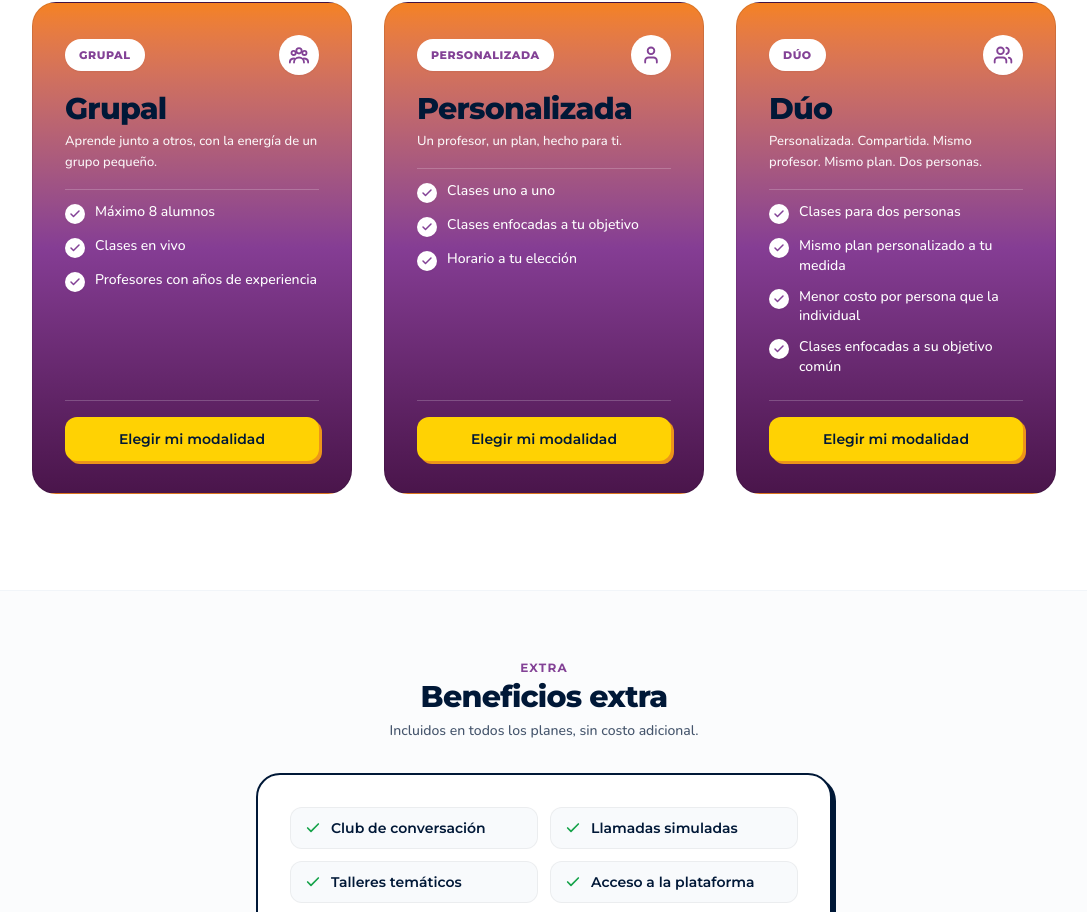
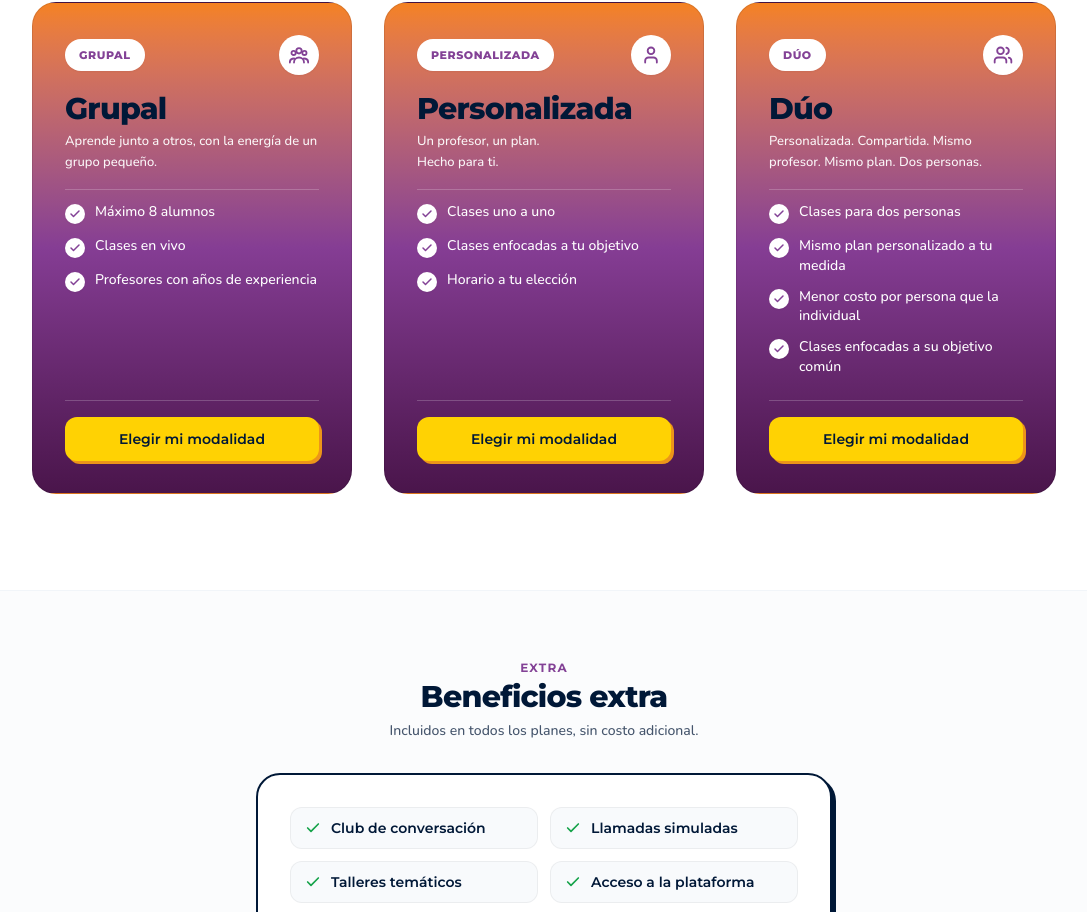
Before and after one commit to Dietol25/yycl-version-anterior, a Next.js app: page /planes in a window 1280 px wide. Shown: the part 859-1771 px from the top of the page, without its empty margins (96-1183 px from the left). Built offline with nearby package versions, Linux system fonts and the light colour scheme.

Commit message:
fix(modalidades): align card baseline by breaking Personalizada subtitle and enforcing min-h

```diff
--- a/app/planes/page.tsx
+++ b/app/planes/page.tsx
@@ -49,7 +49,11 @@ export default function PlanesPage() {
       title: 'Personalizada',
       color: 'text-[#834296]',
       borderTop: 'border-t-[#834296]',
-      subtitle: 'Un profesor, un plan, hecho para ti.',
+      subtitle: (
+        <>
+          Un profesor, un plan.<br className="hidden sm:inline" /> Hecho para ti.
+        </>
+      ),
       features: [
         'Clases uno a uno',
         'Clases enfocadas a tu objetivo',
@@ -176,7 +180,7 @@ export default function PlanesPage() {
                         <h3 className="text-2xl sm:text-3xl font-extrabold font-heading text-[#001837] tracking-tight">
                           {plan.title}
                         </h3>
-                        <p className="text-xs sm:text-[13px] text-white/95 font-medium mt-1 leading-relaxed">
+                        <p className="text-xs sm:text-[13px] text-white/95 font-medium mt-1 leading-relaxed sm:min-h-[40px]">
                           {plan.subtitle}
                         </p>
                       </div>
--- a/components/sections/ModalidadesSection.tsx
+++ b/components/sections/ModalidadesSection.tsx
@@ -58,7 +58,11 @@ export const ModalidadesSection = () => {
       cardBgHover: 'hover:from-[#FFF8E8] hover:to-[#FFEDCC]',
       linkColor: 'text-[#001837]',
       icon: User,
-      subtitle: 'Un profesor, un plan, hecho para ti.',
+      subtitle: (
+        <>
+          Un profesor, un plan.<br className="hidden sm:inline" /> Hecho para ti.
+        </>
+      ),
       features: [
         'Clases uno a uno',
         'Clases enfocadas a tu objetivo',
@@ -123,12 +127,12 @@ export const ModalidadesSection = () => {
                     </div>
                   </div>
 
-                  {/* Titular & Subtítulo */}
+                  {/* Titular & Subtítulo con altura mínima para alineación precisa */}
                   <div className="space-y-1 pt-1">
                     <h3 className="text-2xl sm:text-3xl font-extrabold font-heading text-[#001837] tracking-tight">
                       {mod.title}
                     </h3>
-                    <p className="text-xs sm:text-[13px] text-white/95 font-medium leading-relaxed">
+                    <p className="text-xs sm:text-[13px] text-white/95 font-medium leading-relaxed sm:min-h-[40px]">
                       {mod.subtitle}
                     </p>
                   </div>
```
